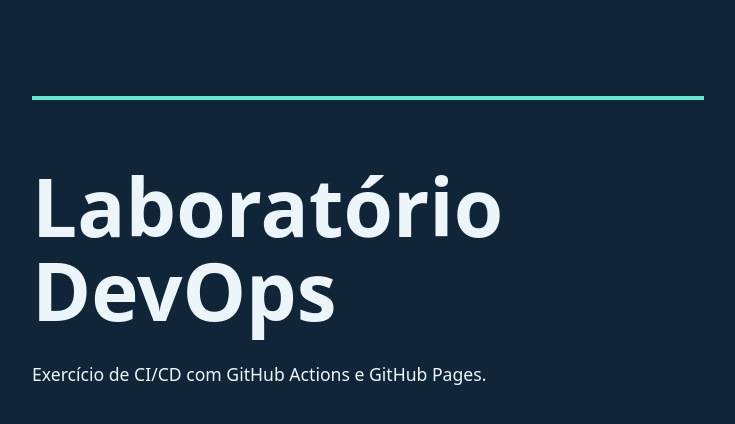
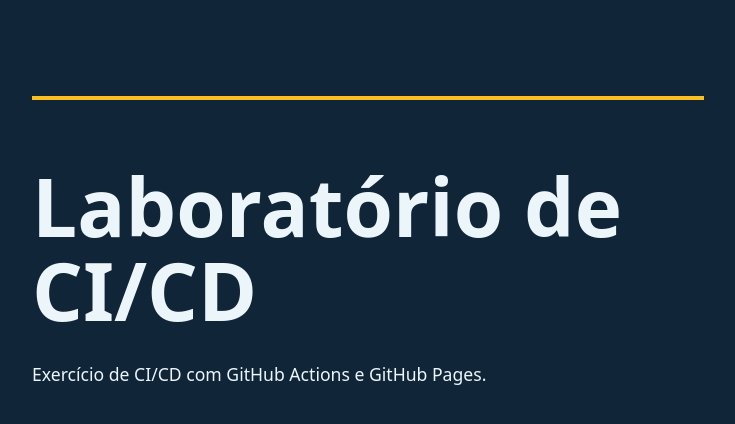
Before and after one commit to gustavoduarte77/projeto-devops, a plain HTML site: page index.html in a window 1280 px wide. Shown: the whole page, without its empty margins (272-1007 px from the left). Drawn offline with Linux system fonts and the light colour scheme.

Commit message:
Atualiza titulo e cor do laboratorio para exercitar o deploy

```diff
--- a/index.html
+++ b/index.html
@@ -6,13 +6,13 @@
   <title>Laboratório DevOps</title>
   <style>
     body { margin: 0; padding: 12vh 8vw; background: #102537; color: #ecf6fa; font: 1.1rem/1.6 system-ui, sans-serif; }
-    main { max-width: 42rem; margin: auto; border-top: 4px solid #5eead4; }
+    main { max-width: 42rem; margin: auto; border-top: 4px solid #fbbf24; }
     h1 { font-size: clamp(2.5rem, 8vw, 5rem); line-height: 1.05; margin: .8em 0 .35em; }
   </style>
 </head>
 <body>
   <main>
-    <h1>Laboratório DevOps</h1>
+    <h1>Laboratório de CI/CD</h1>
     <p>Exercício de CI/CD com GitHub Actions e GitHub Pages.</p>
   </main>
 </body>
```
